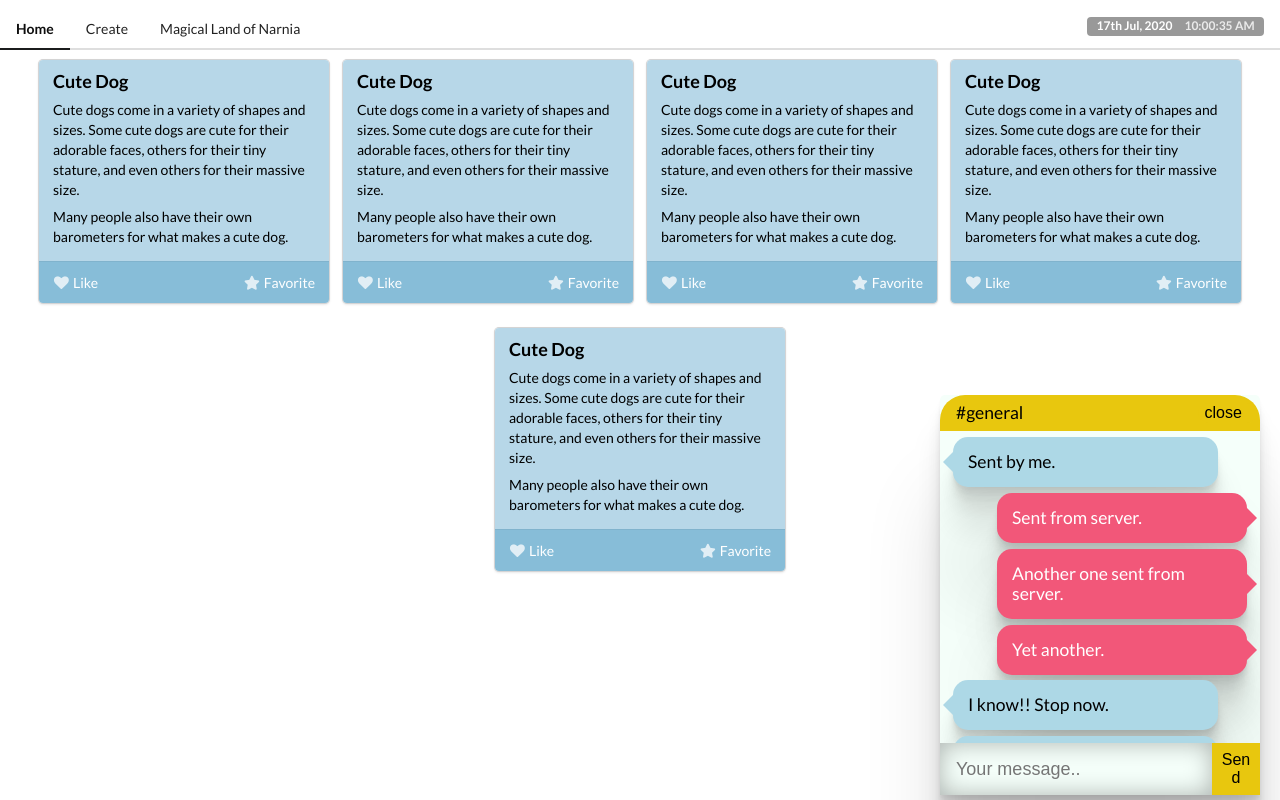
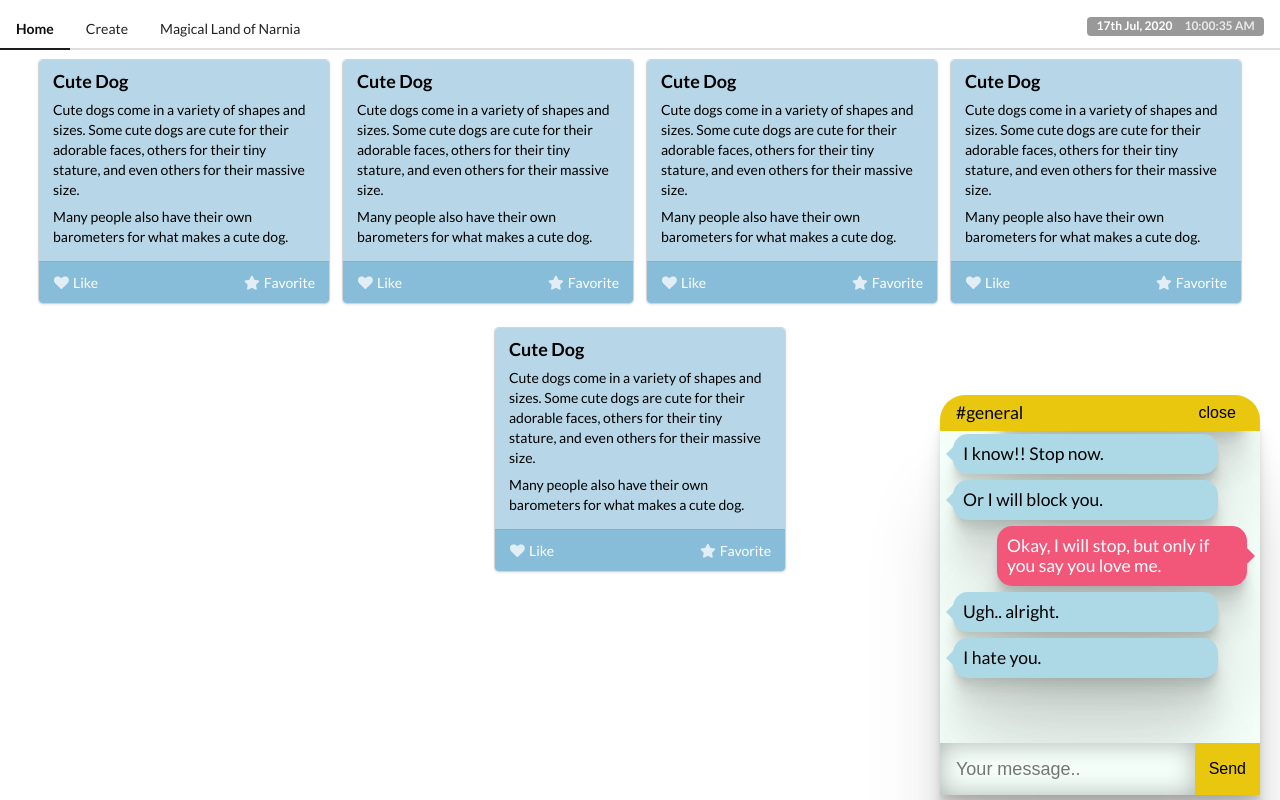
Before and after one commit to ShaminAsfaq/shamin-lives, a React app: page / in a window 1280 px wide. Built offline with nearby package versions, Linux system fonts and the light colour scheme.

Commit message:
Message List: scroll to bottom for the latest message implemented.

```diff
--- a/src/chat/Chat.js
+++ b/src/chat/Chat.js
@@ -50,8 +50,8 @@ const Chat = () => {
     let [visible, updateVisible] = useState(true);
     let [hiddenElement, updateHiddenElement] = useState([]);
     let [messageList, updateMessageList] = useState(availableMessages);
-    let counter = 0;
 
+    //  Buggy. Takes the ENTER press twice, resulting in instability.
     const onEnter = (event) => {
         if(event.which === 13){
             event.target.dispatchEvent(new Event("submit", {cancelable: true}));
@@ -69,18 +69,57 @@ const Chat = () => {
             updateHiddenElement(foundDiv[0]);
         }
 
+        var messageList = document.getElementsByClassName("message-list-div")[0];
+        if(messageList){
+            messageList.scrollTop = messageList.scrollHeight;
+        }
+
+        // window.scrollTo({
+        //     top: lastMessage.body.scrollHeight,
+        //     left: 0,
+        //     behavior: 'smooth'
+        //   });
+
+        //  to Send message on ENTER press
         // document.getElementsByClassName("chat-input-text-area")[0].addEventListener("keypress", onEnter);
 
     });
 
+    let trimSpaceOnlyFromStartAndEnd = (string) => {
+        let len = string.length;
+        let result = '';
+
+        for(let idx=0; idx<len; idx++){
+            if(string[idx]===' ') {
+                continue;
+            }
+            result = string.substring(idx);
+            break;
+        }
+
+        len = result.length;
+        for(let idx=len-1; idx>=0; idx--){
+            if(string[idx]===' ') {
+                continue;
+            }
+            result = result.substring(0, idx+1);
+            break;
+        }
+
+        return result;
+    }
+
     let onSendMessage = () => {
         let text = document.getElementsByClassName('chat-input-text-area')[0].value;
+        text = trimSpaceOnlyFromStartAndEnd(text);
 
-        let newMessage = {
-            user: 'client',
-            message: text
-        };
-        updateMessageList([...messageList, newMessage]);
+        if(text.length>0) {
+            let newMessage = {
+                user: 'client',
+                message: text
+            };
+            updateMessageList([...messageList, newMessage]);
+        }
         document.getElementsByClassName('chat-input-text-area')[0].value = '';
     };
 
@@ -97,7 +136,7 @@ const Chat = () => {
     }
 
     return(
-        <div>
+        <div style={{display: 'flex', flexWrap: 'wrap'}}>
             {
                 visible &&
                 <div className='chat-window'>
--- a/src/styles/components/Chat.css
+++ b/src/styles/components/Chat.css
@@ -8,7 +8,7 @@
 	bottom: 5px;
     /* background: rgb(245, 245, 245); */
     background: #f5fffa;
-    border-radius: 5px 5px 0px 0px;
+    border-radius: 25px 25px 0px 0px;
     z-index:100;
     /* border-style: solid; */
 
@@ -28,11 +28,79 @@
     /* left: 20px; */
 	bottom: 5px;
     background: rgb(245, 245, 245);
-    border-radius: 5px 5px 0px 0px;
+    border-radius: 25px 25px 0px 0px;
     z-index:100;
 }
 
+.chat-box-head {
+    min-height: 10%;
+
+
+    background-color: #e8c70e;
+    /* background-color: black; */
+    padding: 2.5% 1% 2.5% 5%;
+    /* padding: 2.5%; */
+    /* text-align: center; */
+    /* font-weight: bold; */
+    color: black;
+    font-size: 1.25rem;
+    border-radius: 25px 25px 0px 0px;
+
+}
+
+.close-button {
+    float: right;
+    background-color: #e8c70e;
+    border: none;
+    border-radius: 50px;
+    color: black;
+    font-size: 16px;
+    cursor: pointer;
+    margin-right: 5%;
+    /* width: 13%; */
+}
+
+
+.message-list-div {
+    min-height: 60%;
+
+
+    top: 5%;
+    right: 3%;
+    left: 3%;
+    height: 80%;
+    /* position: absolute; */
+    /* border-radius: 25px; */
+
+
+    /* ScrollBar Starts */
+    /* Originally from: https://stackoverflow.com/a/16671476/5554993 */
+
+    /* overflow-y: scroll; */
+    overflow-x: hidden;
+    /* Increase/decrease this value for cross-browser compatibility */
+    padding-right: 13px;
+    padding-left: 13px;
+    /* So the width will be 100% + 17px */
+    box-sizing: content-box;
+
+    /* ScrollBar Ends */
+
+
+
+    /* Meant to break long words and spaces */
+
+    /* overflow-wrap: break-word; */
+    /* word-wrap: break-word; */
+    /* word-break: break-all; */
+    /* word-break: break-word; */
+    /* hyphens: auto; */
+}
+
 .chat-input {
+    min-height: 10%;
+
+
     /* margin-top: 80% !important; */
     height: 13%;
     position: absolute !important;
@@ -60,33 +128,15 @@
     box-shadow: inset 0px 0px 25px 0px rgba(0,0,0,0.3);
 }
 
-.chat-input-text-field {
-    border-radius: 0 !important;
-    border: none !important;
-    background: #fff0f2 !important;
-}
-
 .send-button {
     background-color: #e8c70e;
     border: none;
     color: black;
     font-size: 16px;
     cursor: pointer;
-    width: 15%;
+    width: 25%;
 
     overflow-wrap: break-word;
-}
-
-.close-button {
-    float: right;
-    background-color: #e8c70e;
-    border: none;
-    border-radius: 50px;
-    color: black;
-    font-size: 16px;
-    cursor: pointer;
-    padding-right: 5%;
-    /* width: 13%; */
 }
 
 .send-button:hover {
@@ -97,48 +147,3 @@
 .send-button:focus, .close-button:focus {
     outline:0;
 }
-
-.chat-box-head {
-    background-color: #e8c70e;
-    padding: 2.5% 1% 2.5% 5%;
-    /* padding: 2.5%; */
-    /* text-align: center; */
-    /* font-weight: bold; */
-    color: black;
-    font-size: 1.25rem;
-    border-radius: 25px 25px 0px 0px;
-}
-
-
-.message-list-div {
-    top: 5%;
-    right: 3%;
-    left: 3%;
-    height: 80%;
-    /* position: absolute; */
-    border-radius: 6px;
-
-
-    /* ScrollBar Starts */
-    /* Originally from: https://stackoverflow.com/a/16671476/5554993 */
-
-    /* overflow-y: scroll; */
-    overflow-x: hidden;
-    /* Increase/decrease this value for cross-browser compatibility */
-    padding-right: 13px;
-    padding-left: 13px;
-    /* So the width will be 100% + 17px */
-    box-sizing: content-box;
-
-    /* ScrollBar Ends */
-
-
-
-    /* Meant to break long words and spaces */
-
-    /* overflow-wrap: break-word; */
-    /* word-wrap: break-word; */
-    /* word-break: break-all; */
-    /* word-break: break-word; */
-    /* hyphens: auto; */
-}
--- a/src/styles/components/Message.css
+++ b/src/styles/components/Message.css
@@ -13,10 +13,10 @@
     margin-right: 10%;
 	position: relative;
 	background: #add8e6;
-    /* border: 4px solid rgb(245, 245, 245); */
+    /* border: 2px solid rgb(245, 245, 245); */
     color: black;
     font-size: 1.25rem;
-    padding: 15px;
+    padding: 10px;
 
     /* Making the borders round */
 	border-radius: 15px;
@@ -33,7 +33,7 @@
 }
 
 .single-message-inner-div-client:after, .single-message-inner-div-client:before {
-	right: 100%;
+	right: 99%;
 	top: 50%;
 	border: solid transparent;
 	content: " ";
@@ -62,10 +62,10 @@
     margin-left: 15%;
 	position: relative;
 	background: #f25779;
-    /* border: 4px solid rgb(245, 245, 245); */
+    /* border: 2px solid rgb(245, 245, 245); */
     color: white;
     font-size: 1.25rem;
-    padding: 15px;
+    padding: 10px;
 
     /* Making the borders round */
 	border-radius: 15px;
@@ -80,7 +80,7 @@
 }
 
 .single-message-inner-div-server:after, .single-message-inner-div-server:before {
-	left: 100%;
+	left: 99%;
 	top: 50%;
 	border: solid transparent;
 	content: " ";
@@ -113,3 +113,22 @@
 .message-list-div > div:first-child {
     margin-top: 2%;
 }
+
+
+.single-message-inner-div-server:hover {
+	background: #eb4b6e;
+}
+
+.single-message-inner-div-server:hover:after {
+	border-left-color: #eb4b6e;
+}
+
+
+
+.single-message-inner-div-client:hover {
+	background: #9ecad9;
+}
+
+.single-message-inner-div-client:hover:after {
+	border-right-color: #9ecad9;
+}
```
